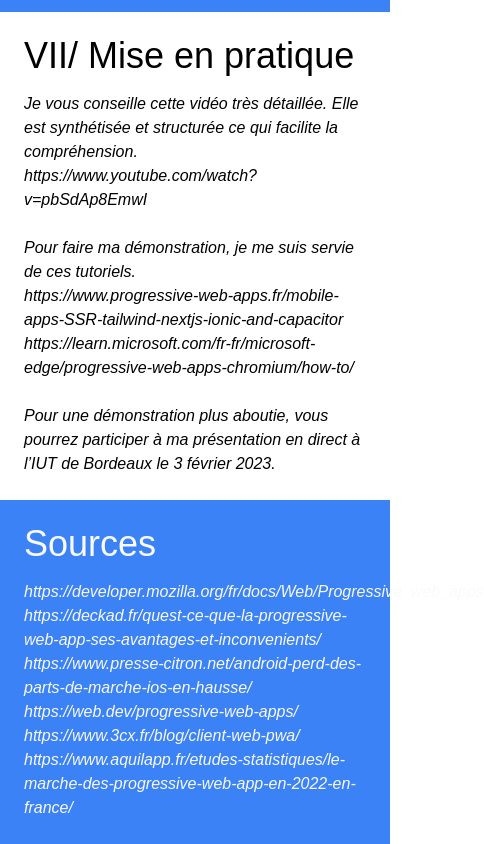
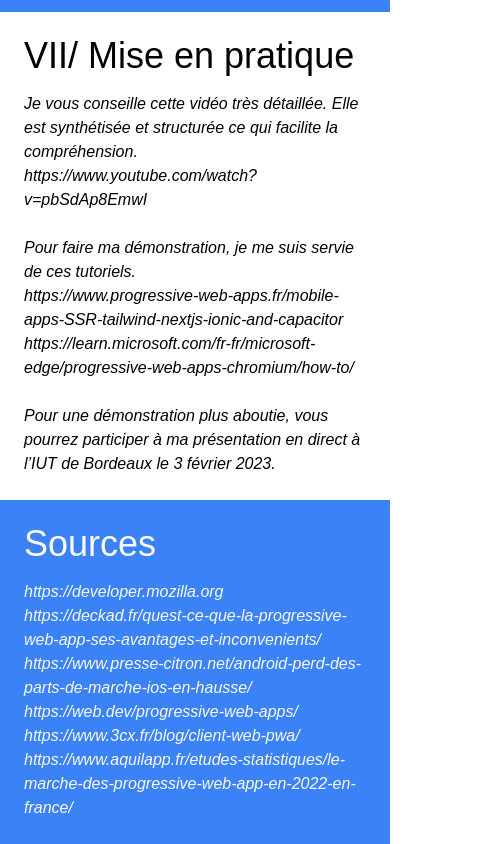
Before and after one commit to PaulGub/portfolio-next, a Next.js app: page /veille in a window 390 px wide. Shown: the part 5713-6557 px from the top of the page, 484 px wide, since content can reach past the window. Built offline with nearby package versions, Linux system fonts and the light colour scheme.

Commit message:
responsive v2

```diff
--- a/pages/veille.tsx
+++ b/pages/veille.tsx
@@ -214,7 +214,7 @@ export default function Home() {
             <div className="p-6 bg-blue-500 text-stone-50 lg:h-screen" id="part 8">
                 <h1 className="text-4xl pb-4">Sources</h1>
                 <p className="italic">
-                    <Link target="black" href="https://developer.mozilla.org/fr/docs/Web/Progressive_web_apps">https://developer.mozilla.org/fr/docs/Web/Progressive_web_apps</Link>
+                    <Link target="black" href="https://developer.mozilla.org/fr/docs/Web/Progressive_web_apps">https://developer.mozilla.org</Link>
                     <br></br>
                     <Link target="black" href="https://deckad.fr/quest-ce-que-la-progressive-web-app-ses-avantages-et-inconvenients/">https://deckad.fr/quest-ce-que-la-progressive-web-app-ses-avantages-et-inconvenients/</Link>
                     <br></br>
```
